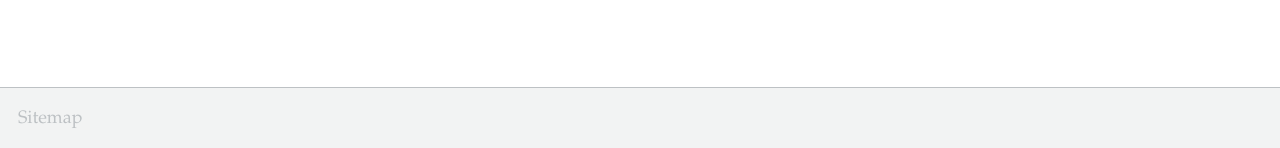
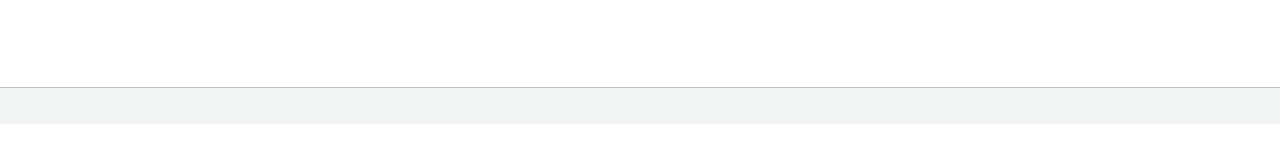
Before and after one commit to pengxdeng/pengxdeng.github.io, a Jekyll site: the page built from _pages/about.md, in a window 1280 px wide and 900 px high, scrolled down 977 px. Shown: the part 749-897 px from the top of the window. Built offline with Jekyll 4.4.1, drawn with Linux system fonts in a browser that asks for light colours; some web fonts are replaced; a script that is not in the unit is left out; after the commit the page ends 1850 px from its top, so only the background shows below that.

Commit message:
delete footer

```diff
--- a/_includes/footer/custom.html
+++ b/_includes/footer/custom.html
@@ -1,19 +1,19 @@
 <!-- start custom footer snippets -->
 
-<a href="/sitemap/">Sitemap</a>
+<!-- <a href="/sitemap/">Sitemap</a> -->
 
 <!-- Support for MatJax -->
-<script defer src="https://cdnjs.cloudflare.com/polyfill/v3/polyfill.min.js?features=es6"></script>
-<script defer src="https://cdn.jsdelivr.net/npm/mathjax@3/es5/tex-mml-chtml.js" id="MathJax-script"></script>
+<!-- <script defer src="https://cdnjs.cloudflare.com/polyfill/v3/polyfill.min.js?features=es6"></script>
+<script defer src="https://cdn.jsdelivr.net/npm/mathjax@3/es5/tex-mml-chtml.js" id="MathJax-script"></script> -->
 
 <!-- Support for Plotly -->
-<script defer src='https://cdnjs.cloudflare.com/ajax/libs/plotly.js/3.0.1/plotly.min.js'></script>
+<!-- <script defer src='https://cdnjs.cloudflare.com/ajax/libs/plotly.js/3.0.1/plotly.min.js'></script> -->
 
 <!-- Support for Mermaid -->
-<script type="module">
+<!-- <script type="module">
     import mermaid from 'https://cdn.jsdelivr.net/npm/mermaid@11/dist/mermaid.esm.min.mjs';
     mermaid.initialize({startOnLoad:true, theme:'default'});
     await mermaid.run({querySelector:'code.language-mermaid'});
-</script>
+</script> -->
 
 <!-- end custom footer snippets -->
```
